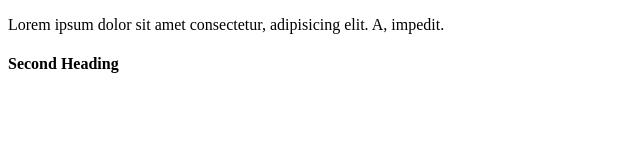
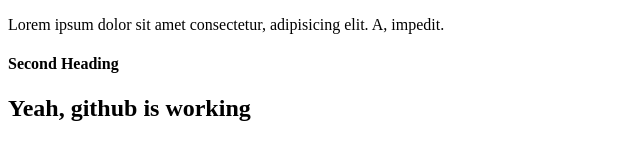
Before and after one commit to moinahmad25/destiny-website, a plain HTML site: page index.html in a window 1280 px wide. Shown: the whole page, without its empty margins (0-640 px from the left). Drawn offline with Linux system fonts and the light colour scheme.

Commit message:
added css file

```diff
--- a/index.html
+++ b/index.html
@@ -8,5 +8,6 @@
 <body>
     <p>Lorem ipsum dolor sit amet consectetur, adipisicing elit. A, impedit.</p>
     <h4>Second Heading</h4>
+    <h2>Yeah, github is working</h2>
 </body>
 </html>
--- /dev/null
+++ b/style.css
@@ -0,0 +1,6 @@
+*{
+    margin: 0;
+    padding: 0;
+    box-sizing: border-box;
+    font-family: system-ui, -apple-system, BlinkMacSystemFont, 'Segoe UI', Roboto, Oxygen, Ubuntu, Cantarell, 'Open Sans', 'Helvetica Neue', sans-serif;
+}
```
